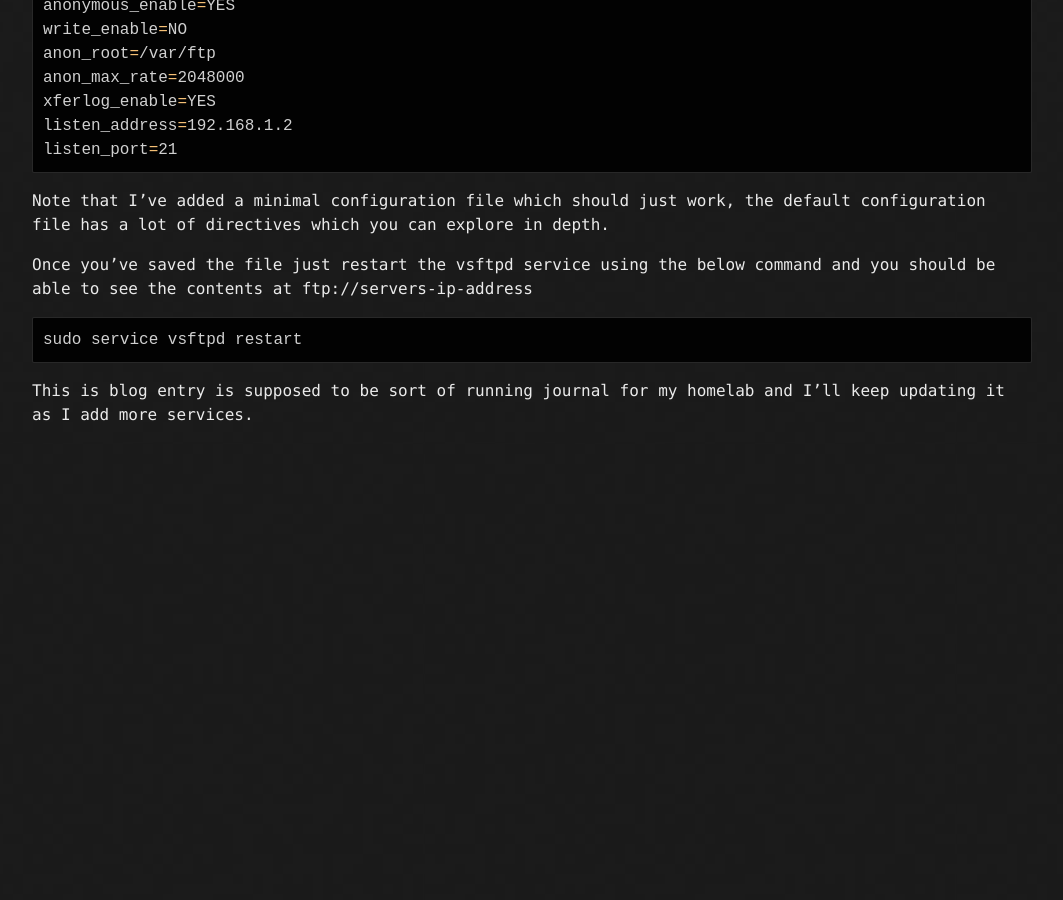
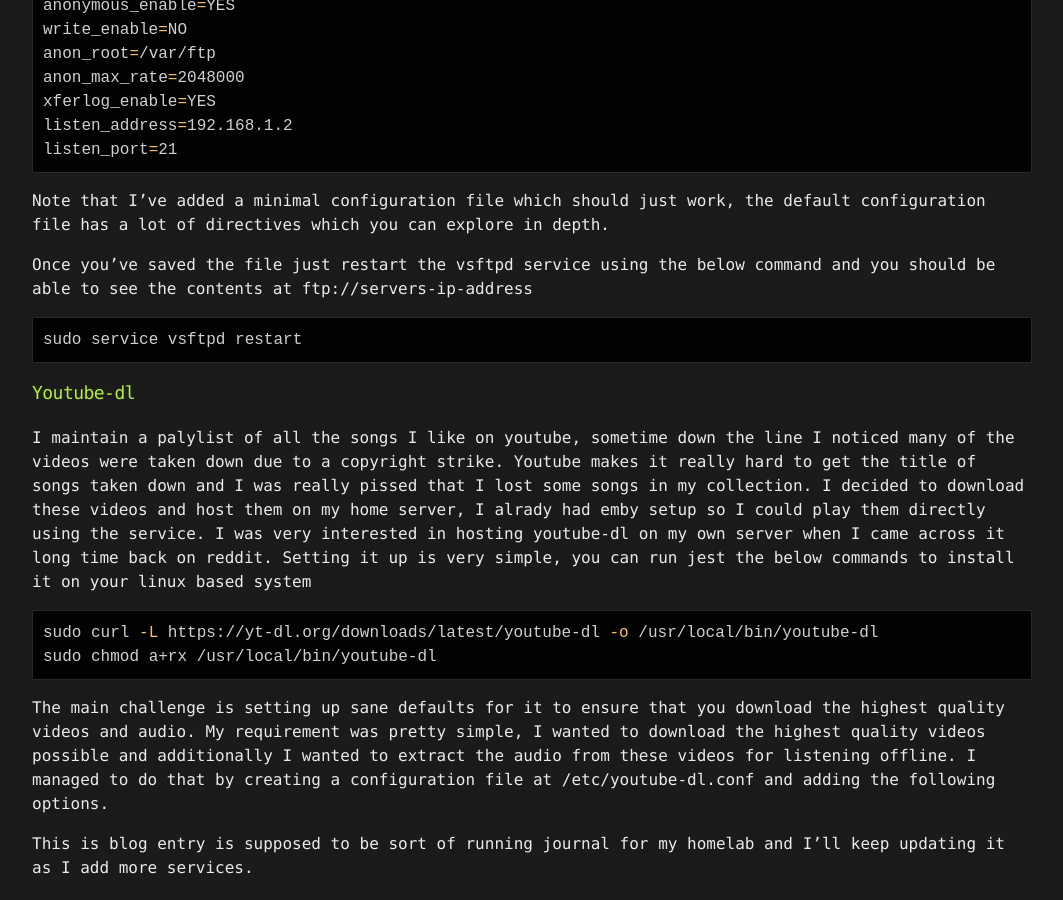
Before and after one commit to bagdeabhishek/bagdeabhishek.github.io, a Jekyll site: the page built from homelab.md, in a window 1280 px wide and 900 px high, scrolled down 8069 px. Shown: the whole window, without its empty margins (108-1171 px from the left). Built offline with Jekyll 4.4.1, drawn with Linux system fonts in a browser that asks for light colours; before the commit the page ends 8516 px from its top, so only the background shows below that.

Commit message:
Added youtube-dl

````diff
--- a/homelab.md
+++ b/homelab.md
@@ -212,5 +212,16 @@ Once you've saved the file just restart the vsftpd service using the below comma
 ```bash
 sudo service vsftpd restart
 ```
+### Youtube-dl
+I maintain a palylist of all the songs I like on youtube, sometime down the line I noticed many of the videos were taken down due to a copyright strike. Youtube makes it really hard to get the title of songs taken down and I was really pissed that I lost some songs in my collection. I decided to download these videos and host them on my home server, I alrady had emby setup so I could play them directly using the service.
+I was very interested in hosting youtube-dl on my own server when I came across it long time back on reddit. Setting it up is very simple, you can run jest the below commands to install it on your linux based system
+```bash
+sudo curl -L https://yt-dl.org/downloads/latest/youtube-dl -o /usr/local/bin/youtube-dl
+sudo chmod a+rx /usr/local/bin/youtube-dl
+```
+
+The main challenge is setting up sane defaults for it to ensure that you download the highest quality videos and audio. My requirement was pretty simple, I wanted to download the highest quality videos possible and additionally I wanted to extract the audio from these videos for listening offline. I managed to do that by creating a configuration file at /etc/youtube-dl.conf and adding the following options.
+
+
 
 This is blog entry is supposed to be sort of running journal for my homelab and I'll keep updating it as I add more services.
````
